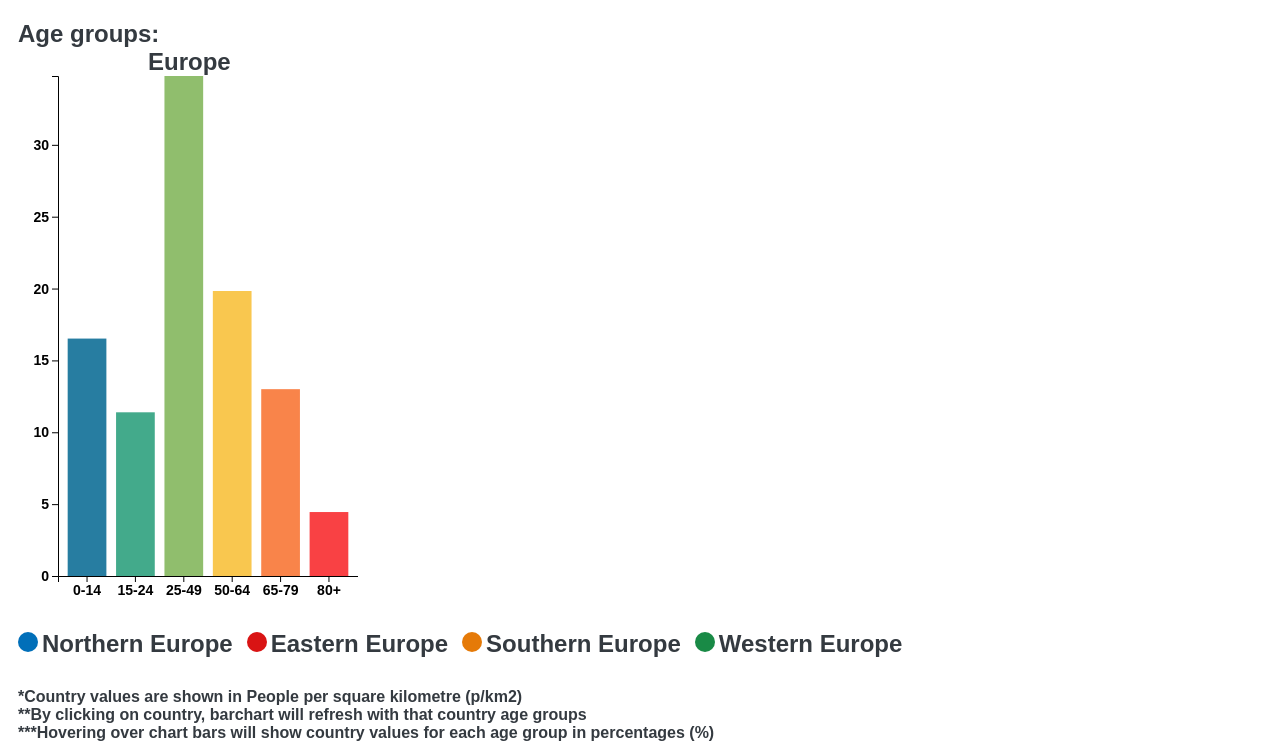
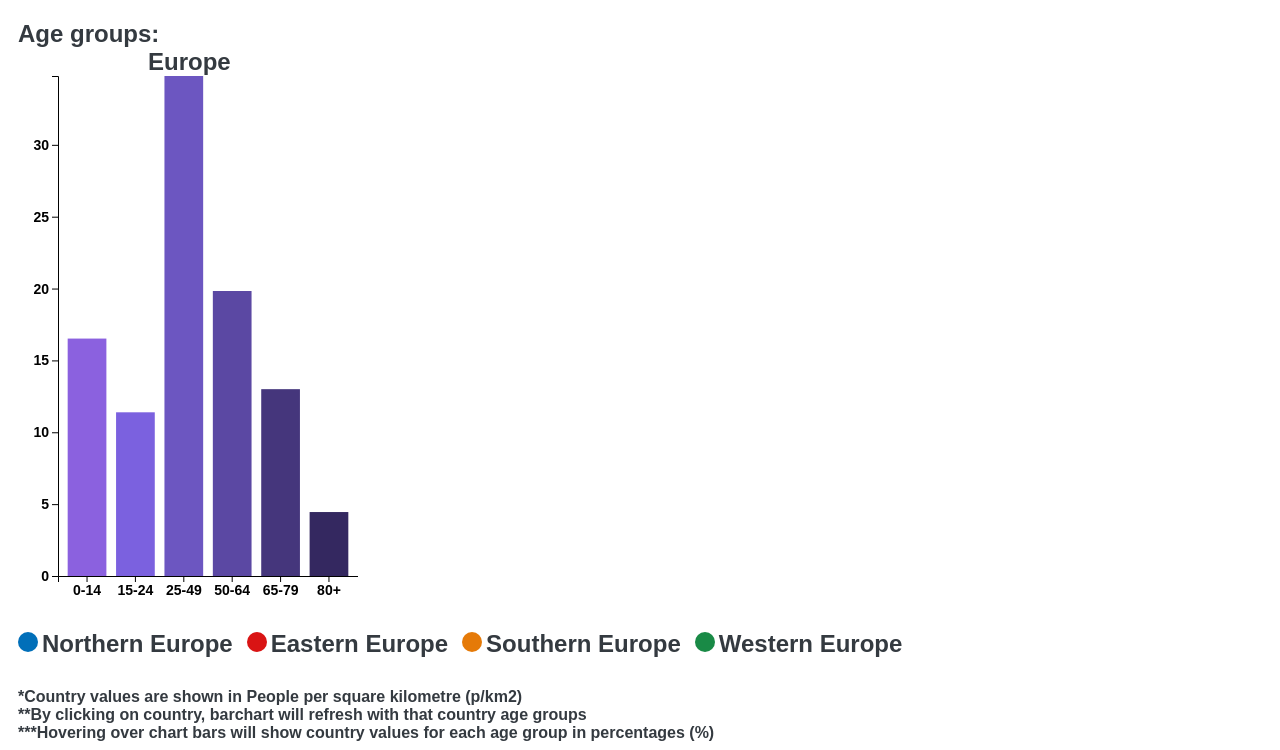
Before and after one commit to djkrule/vizProjekt, a plain HTML site: page index.html in a window 1280 px wide. Shown: the part 641-1391 px from the top of the page. Drawn offline with nearby package versions, Linux system fonts and the light colour scheme.

Commit message:
Changed barchart colors

```diff
--- a/index.html
+++ b/index.html
@@ -290,7 +290,7 @@
             .style("fill", function (d, i) {
               var barchartColors = d3.scaleOrdinal()
                 .domain([0, 1, 2, 3, 4, 5])
-                .range(["#277da1", "#43aa8b", "#90be6d", "#f9c74f", "#f9844a", "#f94144"]);
+                .range(["#8b61df","#7b61df", "#6c56c1", "#5b48a3", "#45367c", "#342860"]);
               return barchartColors(i);
 
             })
```
